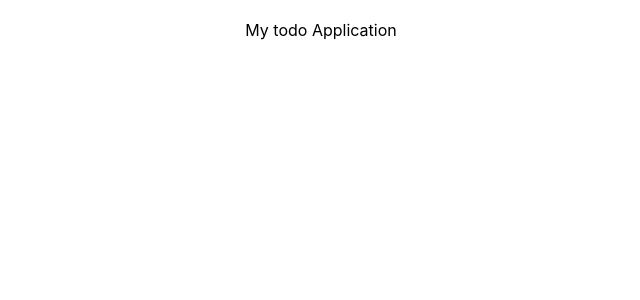
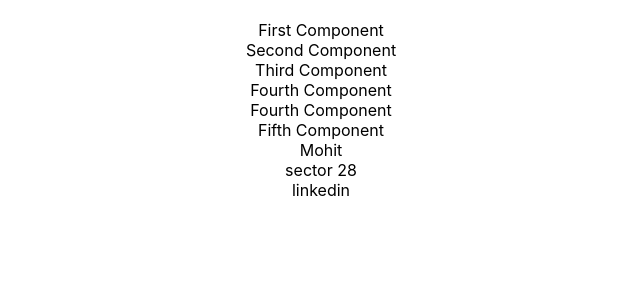
Before and after one commit to MohitSainiDev/Reacts-todo-app, a React (Create React App) app: page / in a window 1280 px wide. Shown: the top 300 px of the page, without its empty margins (319-959 px from the left). Built offline with nearby package versions, Linux system fonts and the light colour scheme.

Commit message:
Progress

```diff
--- a/src/App.js
+++ b/src/App.js
@@ -1,12 +1,17 @@
 
 import './App.css';
+import LearningComponent from './components/learning-examples/LearningComponent'
+import LearningJavaScript from './components/learning-examples/LearningJavaScript';
 
 function App() {
   return (
     <div className="App">
-      My todo Application
+      <LearningComponent/>
+      <LearningJavaScript/>
     </div>
   );
 }
 
+
+
 export default App;
--- /dev/null
+++ b/src/components/learning-examples/FirstComponent.jsx
@@ -0,0 +1,11 @@
+export default function FirstComponent(){
+    return (
+      <div className="FirstComponent">First Component</div>
+    )
+  }
+
+  export  function FifthComponent(){
+    return (
+      <div className="FifthComponent">Fifth Component</div>
+    )
+  }
--- /dev/null
+++ b/src/components/learning-examples/FourthComponent.jsx
@@ -0,0 +1,11 @@
+import {Component} from 'react'
+export default class FourthComponent extends Component{
+  render(){
+    return (
+      <>  <div className="FourthComponent">Fourth Component</div>
+      <div className="FourthComponent">Fourth Component</div>
+      </>
+
+    )
+  }
+}
--- /dev/null
+++ b/src/components/learning-examples/LearningComponent.jsx
@@ -0,0 +1,16 @@
+import FourthComponent from './FourthComponent';
+import ThirdComponent from './ThirdComponent';
+import SecondComponent from './SecondComponent';
+import FirstComponent, { FifthComponent } from './FirstComponent';
+
+export default function LearningComponent() {
+    return (
+      <div className="App">
+        <FirstComponent></FirstComponent>
+        <SecondComponent></SecondComponent>
+        <ThirdComponent></ThirdComponent>
+        <FourthComponent></FourthComponent>
+        <FifthComponent/>
+      </div>
+    );
+  }
--- /dev/null
+++ b/src/components/learning-examples/LearningJavaScript.jsx
@@ -0,0 +1,29 @@
+const person={
+name:'Mohit',
+address:{
+    line1:'sector 28',
+    city:'panchkula',
+    country:'India'
+},
+profiles:["twitter","linkedin"],
+printProfile:()=>{
+    person.profiles.map(
+        (profile)=>{
+            console.log(profile)
+        }
+    )
+
+}
+}
+
+export default function LearningJavaScript(){
+    return(
+        <>
+        <div>{person.name}</div>
+        <div>{person.address.line1}</div>
+        <div>{person.profiles[1]}</div>
+        <div>{person.printProfile()}</div>
+        </>
+
+    )
+}
--- /dev/null
+++ b/src/components/learning-examples/SecondComponent.jsx
@@ -0,0 +1,5 @@
+export default function SecondComponent(){
+  return (
+    <div className="SecondComponent">Second Component</div>
+  )
+}
--- /dev/null
+++ b/src/components/learning-examples/ThirdComponent.jsx
@@ -0,0 +1,8 @@
+import {Component} from 'react'
+export default class ThirdComponent extends Component{
+  render(){
+    return (
+      <div className="ThirdComponent">Third Component</div>
+    )
+  }
+}
```
